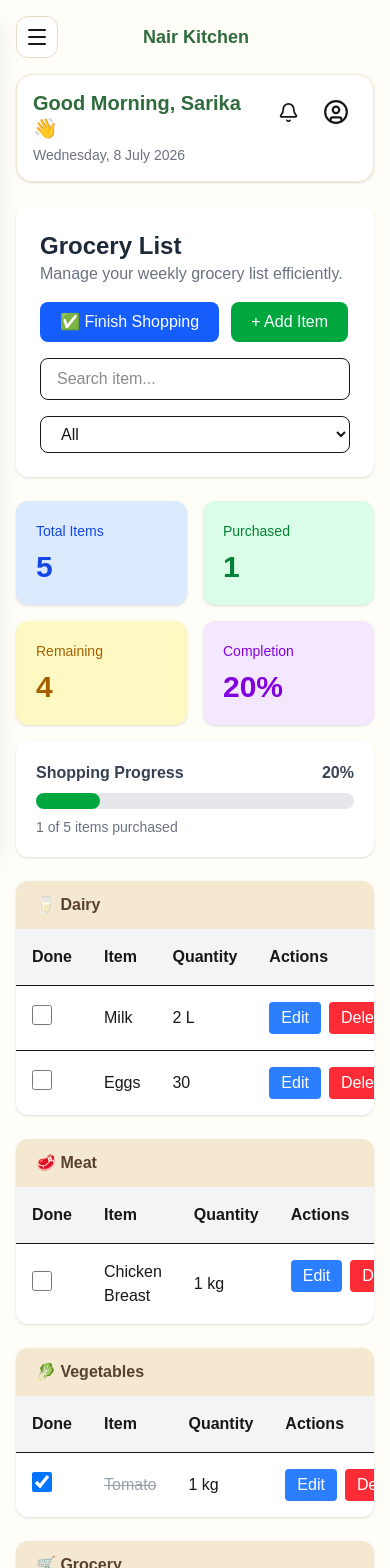
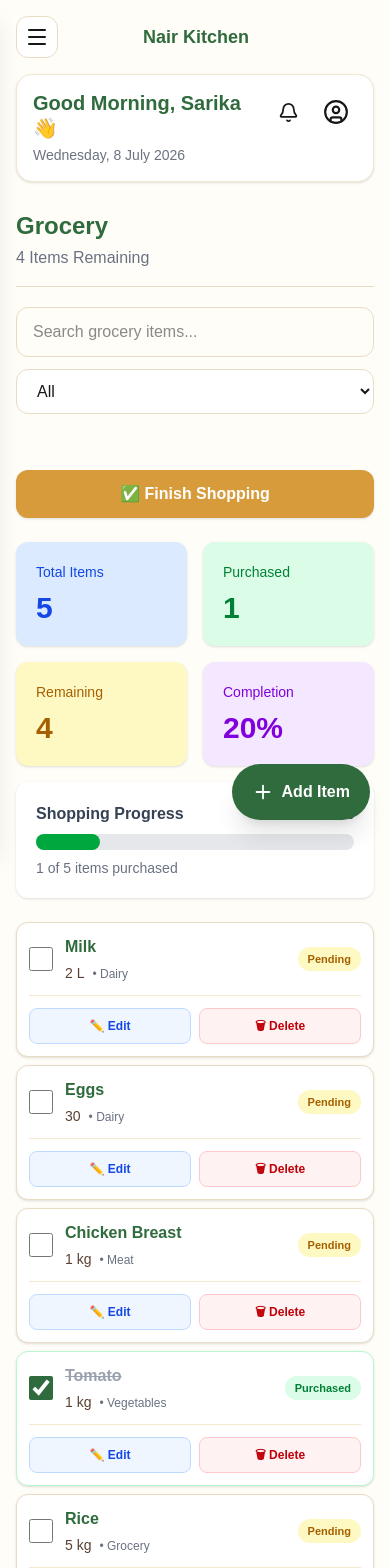
Before and after one commit to sarikashyamraj/nair-kitchen, a Next.js app: page /grocery in a window 390 px wide. Shown: the top 1568 px of the page. Built offline with nearby package versions, Linux system fonts and the light colour scheme.

Commit message:
Sprint 2.4: Complete mobile Grocery experience

```diff
--- a/app/grocery/page.tsx
+++ b/app/grocery/page.tsx
@@ -1,19 +1,44 @@
 "use client";
-import Toast from "../../components/common/Toast";
+
 import { useState } from "react";
 
 import AppLayout from "../../components/AppLayout";
+import Toast from "../../components/common/Toast";
+
 import ShoppingHeader from "../../components/shopping/ShoppingHeader";
 import ShoppingStats from "../../components/shopping/ShoppingStats";
 import ShoppingTable from "../../components/shopping/ShoppingTable";
 import ShoppingForm from "../../components/shopping/ShoppingForm";
 
+import MobilePageHeader from "../../components/mobile/MobilePageHeader";
+import MobileSearchBar from "../../components/mobile/MobileSearchBar";
+import MobileFAB from "../../components/mobile/MobileFAB";
+
 import { ShoppingItem } from "../../types/shopping";
 import { useKitchen } from "../../context/KitchenContext";
 import { updatePantryFromPurchasedItems } from "../../services/finishShopping";
 
+const categories = [
+  "All",
+  "Vegetables",
+  "Fruits",
+  "Grains",
+  "Dairy",
+  "Meat",
+  "Seafood",
+  "Spices",
+  "Beverages",
+  "Snacks",
+  "Frozen",
+  "Bakery",
+  "Household",
+  "Grocery",
+  "Other",
+];
+
 export default function GroceryPage() {
   const { pantry, setPantry, shopping, setShopping } = useKitchen();
+
   const [toastMessage, setToastMessage] = useState("");
   const [isFormOpen, setIsFormOpen] = useState(false);
   const [isReviewOpen, setIsReviewOpen] = useState(false);
@@ -24,6 +49,19 @@ export default function GroceryPage() {
 
   const purchasedItems = shopping.filter((item) => item.purchased);
   const notPurchasedItems = shopping.filter((item) => !item.purchased);
+
+  function showToast(message: string) {
+    setToastMessage(message);
+
+    setTimeout(() => {
+      setToastMessage("");
+    }, 3000);
+  }
+
+  function openAddForm() {
+    setEditingItem(null);
+    setIsFormOpen(true);
+  }
 
   function handleFinishShopping() {
     if (purchasedItems.length === 0) {
@@ -39,32 +77,53 @@ export default function GroceryPage() {
 
     setPantry(result.updatedPantry);
     setShopping(result.remainingShopping);
-
     setIsReviewOpen(false);
 
     showToast(`${result.purchasedCount} purchased items added to Pantry.`);
   }
-  function showToast(message: string) {
-  setToastMessage(message);
 
-  setTimeout(() => {
-    setToastMessage("");
-  }, 3000);
-}
   return (
     <AppLayout>
       <div className="space-y-6">
+        {/* Sticky Mobile Header and Search */}
+<div className="sticky top-0 z-30 -mx-4 bg-[#FFFDF8] px-4 pb-3 pt-1 md:hidden">
+  <MobilePageHeader
+    title="Grocery"
+    subtitle={`${notPurchasedItems.length} Items Remaining`}
+  />
+
+  <div className="mt-3">
+    <MobileSearchBar
+      searchValue={searchTerm}
+      onSearchChange={setSearchTerm}
+      categoryValue={selectedCategory}
+      categories={categories}
+      onCategoryChange={setSelectedCategory}
+      placeholder="Search grocery items..."
+    />
+  </div>
+</div>
+
+{/* Desktop Header */}
+<div className="hidden md:block">
   <ShoppingHeader
-          onAdd={() => {
-            setEditingItem(null);
-            setIsFormOpen(true);
-          }}
+    onAdd={openAddForm}
     onFinishShopping={handleFinishShopping}
     searchTerm={searchTerm}
     setSearchTerm={setSearchTerm}
     selectedCategory={selectedCategory}
     setSelectedCategory={setSelectedCategory}
   />
+</div>
+
+        {/* Mobile Finish Shopping */}
+        <button
+          type="button"
+          onClick={handleFinishShopping}
+          className="w-full rounded-xl bg-[#D89B3C] px-4 py-3 font-semibold text-white shadow-sm md:hidden"
+        >
+          ✅ Finish Shopping
+        </button>
 
         <ShoppingStats items={shopping} />
 
@@ -92,19 +151,19 @@ export default function GroceryPage() {
         )}
 
         {isReviewOpen && (
-          <div className="fixed inset-0 bg-black/40 flex items-center justify-center z-50">
-            <div className="bg-white rounded-2xl shadow-xl p-8 w-full max-w-2xl max-h-[90vh] overflow-y-auto">
+          <div className="fixed inset-0 z-50 flex items-center justify-center bg-black/40">
+            <div className="max-h-[90vh] w-full max-w-2xl overflow-y-auto rounded-2xl bg-white p-6 shadow-xl sm:p-8">
               <h2 className="text-2xl font-bold text-[#2F6B3C]">
                 ✅ Shopping Review
               </h2>
 
-              <p className="text-gray-600 mt-2">
+              <p className="mt-2 text-gray-600">
                 Review purchased and pending items before updating Pantry.
               </p>
 
-              <div className="grid md:grid-cols-2 gap-6 mt-6">
+              <div className="mt-6 grid gap-6 md:grid-cols-2">
                 <div>
-                  <h3 className="font-bold text-green-700 mb-3">
+                  <h3 className="mb-3 font-bold text-green-700">
                     Purchased Items
                   </h3>
 
@@ -113,7 +172,10 @@ export default function GroceryPage() {
                   ) : (
                     <ul className="space-y-2">
                       {purchasedItems.map((item) => (
-                        <li key={item.id} className="bg-green-50 p-3 rounded-xl">
+                        <li
+                          key={item.id}
+                          className="rounded-xl bg-green-50 p-3"
+                        >
                           ✔ {item.name} - {item.quantity}
                         </li>
                       ))}
@@ -122,7 +184,7 @@ export default function GroceryPage() {
                 </div>
 
                 <div>
-                  <h3 className="font-bold text-yellow-700 mb-3">
+                  <h3 className="mb-3 font-bold text-yellow-700">
                     Not Purchased
                   </h3>
 
@@ -131,7 +193,10 @@ export default function GroceryPage() {
                   ) : (
                     <ul className="space-y-2">
                       {notPurchasedItems.map((item) => (
-                        <li key={item.id} className="bg-yellow-50 p-3 rounded-xl">
+                        <li
+                          key={item.id}
+                          className="rounded-xl bg-yellow-50 p-3"
+                        >
                           ○ {item.name} - {item.quantity}
                         </li>
                       ))}
@@ -140,17 +205,19 @@ export default function GroceryPage() {
                 </div>
               </div>
 
-              <div className="flex justify-end gap-3 mt-8">
+              <div className="mt-8 flex justify-end gap-3">
                 <button
+                  type="button"
                   onClick={() => setIsReviewOpen(false)}
-                  className="px-5 py-2 rounded-xl border"
+                  className="rounded-xl border px-5 py-2"
                 >
                   Cancel
                 </button>
 
                 <button
+                  type="button"
                   onClick={handleUpdatePantry}
-                  className="px-5 py-2 rounded-xl bg-[#2F6B3C] text-white"
+                  className="rounded-xl bg-[#2F6B3C] px-5 py-2 text-white"
                 >
                   Update Pantry
                 </button>
@@ -159,7 +226,10 @@ export default function GroceryPage() {
           </div>
         )}
       </div>
+
       {toastMessage && <Toast message={toastMessage} />}
+
+      <MobileFAB label="Add Item" onClick={openAddForm} />
     </AppLayout>
   );
 }
--- /dev/null
+++ b/components/shopping/ShoppingDesktopTable.tsx
@@ -0,0 +1,104 @@
+import { ShoppingItem } from "../../types/shopping";
+import { groupShoppingItems } from "../../lib/groupShoppingItems";
+
+type ShoppingDesktopTableProps = {
+  items: ShoppingItem[];
+  onTogglePurchased: (id: string) => void;
+  onEdit: (item: ShoppingItem) => void;
+  onDelete: (id: string) => void;
+};
+
+const categoryIcons: Record<string, string> = {
+  Vegetables: "🥬",
+  Fruits: "🍎",
+  Grains: "🌾",
+  Dairy: "🥛",
+  Meat: "🥩",
+  Seafood: "🐟",
+  Spices: "🧂",
+  Beverages: "🥤",
+  Snacks: "🍿",
+  Frozen: "❄️",
+  Bakery: "🍞",
+  Household: "🧼",
+  Grocery: "🛒",
+  Other: "📦",
+};
+
+export default function ShoppingDesktopTable({
+  items,
+  onTogglePurchased,
+  onEdit,
+  onDelete,
+}: ShoppingDesktopTableProps) {
+  const groupedItems = groupShoppingItems(items);
+
+  return (
+    <div className="hidden space-y-6 md:block">
+      {Object.entries(groupedItems).map(([category, categoryItems]) => (
+        <div
+          key={category}
+          className="overflow-hidden rounded-xl bg-white shadow"
+        >
+          <div className="bg-[#F4E8D0] px-5 py-3 font-bold text-[#5A4032]">
+            {categoryIcons[category] || "📦"} {category}
+          </div>
+
+          <table className="w-full">
+            <thead className="bg-gray-100">
+              <tr className="text-left">
+                <th className="p-4">Done</th>
+                <th className="p-4">Item</th>
+                <th className="p-4">Quantity</th>
+                <th className="p-4">Actions</th>
+              </tr>
+            </thead>
+
+            <tbody>
+              {categoryItems.map((item) => (
+                <tr key={item.id} className="border-t hover:bg-gray-50">
+                  <td className="p-4">
+                    <input
+                      type="checkbox"
+                      checked={item.purchased}
+                      onChange={() => onTogglePurchased(item.id)}
+                      className="h-5 w-5"
+                    />
+                  </td>
+
+                  <td
+                    className={`p-4 ${
+                      item.purchased ? "text-gray-400 line-through" : ""
+                    }`}
+                  >
+                    {item.name}
+                  </td>
+
+                  <td className="p-4">{item.quantity}</td>
+
+                  <td className="flex gap-2 p-4">
+                    <button
+                      type="button"
+                      onClick={() => onEdit(item)}
+                      className="rounded bg-blue-500 px-3 py-1 text-white hover:bg-blue-600"
+                    >
+                      Edit
+                    </button>
+
+                    <button
+                      type="button"
+                      onClick={() => onDelete(item.id)}
+                      className="rounded bg-red-500 px-3 py-1 text-white hover:bg-red-600"
+                    >
+                      Delete
+                    </button>
+                  </td>
+                </tr>
+              ))}
+            </tbody>
+          </table>
+        </div>
+      ))}
+    </div>
+  );
+}
--- /dev/null
+++ b/components/shopping/ShoppingMobileCards.tsx
@@ -0,0 +1,87 @@
+import { ShoppingItem } from "../../types/shopping";
+
+type ShoppingMobileCardsProps = {
+  items: ShoppingItem[];
+  onTogglePurchased: (id: string) => void;
+  onEdit: (item: ShoppingItem) => void;
+  onDelete: (id: string) => void;
+};
+
+export default function ShoppingMobileCards({
+  items,
+  onTogglePurchased,
+  onEdit,
+  onDelete,
+}: ShoppingMobileCardsProps) {
+  return (
+    <div className="space-y-2 md:hidden">
+      {items.map((item) => (
+        <article
+          key={item.id}
+          className={`rounded-xl border bg-white px-3 py-3 shadow-sm ${
+            item.purchased
+              ? "border-green-200 bg-green-50/40"
+              : "border-[#EADCC4]"
+          }`}
+        >
+          <div className="flex items-center gap-3">
+            <input
+              type="checkbox"
+              checked={item.purchased}
+              onChange={() => onTogglePurchased(item.id)}
+              className="h-6 w-6 shrink-0 accent-[#2F6B3C]"
+              aria-label={`Mark ${item.name} as purchased`}
+            />
+
+            <div className="min-w-0 flex-1">
+              <h3
+                className={`truncate text-base font-bold ${
+                  item.purchased
+                    ? "text-gray-400 line-through"
+                    : "text-[#2F6B3C]"
+                }`}
+              >
+                {item.name}
+              </h3>
+
+              <p className="mt-1 text-sm text-[#5A4032]">
+                {item.quantity}
+                <span className="ml-2 text-xs text-gray-500">
+                  • {item.category}
+                </span>
+              </p>
+            </div>
+
+            <span
+              className={`shrink-0 rounded-full px-2.5 py-1 text-[11px] font-semibold ${
+                item.purchased
+                  ? "bg-green-100 text-green-700"
+                  : "bg-yellow-100 text-yellow-700"
+              }`}
+            >
+              {item.purchased ? "Purchased" : "Pending"}
+            </span>
+          </div>
+
+          <div className="mt-3 flex gap-2 border-t border-[#F4E8D0] pt-3">
+            <button
+              type="button"
+              onClick={() => onEdit(item)}
+              className="min-h-9 flex-1 rounded-lg border border-blue-200 bg-blue-50 px-3 text-xs font-semibold text-blue-700"
+            >
+              ✏️ Edit
+            </button>
+
+            <button
+              type="button"
+              onClick={() => onDelete(item.id)}
+              className="min-h-9 flex-1 rounded-lg border border-red-200 bg-red-50 px-3 text-xs font-semibold text-red-700"
+            >
+              🗑 Delete
+            </button>
+          </div>
+        </article>
+      ))}
+    </div>
+  );
+}
--- a/components/shopping/ShoppingTable.tsx
+++ b/components/shopping/ShoppingTable.tsx
@@ -1,5 +1,6 @@
 import { ShoppingItem } from "../../types/shopping";
-import { groupShoppingItems } from "../../lib/groupShoppingItems";
+import ShoppingDesktopTable from "./ShoppingDesktopTable";
+import ShoppingMobileCards from "./ShoppingMobileCards";
 
 interface ShoppingTableProps {
   items: ShoppingItem[];
@@ -8,23 +9,6 @@ interface ShoppingTableProps {
   searchTerm: string;
   selectedCategory: string;
 }
-
-const categoryIcons: Record<string, string> = {
-  Vegetables: "🥬",
-  Fruits: "🍎",
-  Grains: "🌾",
-  Dairy: "🥛",
-  Meat: "🥩",
-  Seafood: "🐟",
-  Spices: "🧂",
-  Beverages: "🥤",
-  Snacks: "🍿",
-  Frozen: "❄️",
-  Bakery: "🍞",
-  Household: "🧼",
-  Grocery: "🛒",
-  Other: "📦",
-};
 
 export default function ShoppingTable({
   items,
@@ -36,7 +20,7 @@ export default function ShoppingTable({
   const filteredItems = items.filter((item) => {
     const matchesSearch = item.name
       .toLowerCase()
-      .includes(searchTerm.toLowerCase());
+      .includes(searchTerm.trim().toLowerCase());
 
     const matchesCategory =
       selectedCategory === "All" || item.category === selectedCategory;
@@ -44,9 +28,7 @@ export default function ShoppingTable({
     return matchesSearch && matchesCategory;
   });
 
-  const groupedItems = groupShoppingItems(filteredItems);
-
-  const togglePurchased = (id: string) => {
+  function togglePurchased(id: string) {
     setItems(
       items.map((item) =>
         item.id === id
@@ -54,89 +36,37 @@ export default function ShoppingTable({
           : item
       )
     );
-  };
+  }
 
-  const deleteItem = (id: string) => {
+  function deleteItem(id: string) {
     if (!confirm("Delete this item?")) return;
 
     setItems(items.filter((item) => item.id !== id));
-  };
+  }
+
+  if (filteredItems.length === 0) {
+    return (
+      <div className="rounded-xl bg-white p-8 text-center text-gray-500 shadow">
+        No grocery items found.
+      </div>
+    );
+  }
 
   return (
-    <div className="space-y-6">
-      {filteredItems.length === 0 ? (
-        <div className="bg-white rounded-xl shadow p-8 text-center text-gray-500">
-          No grocery items found.
-        </div>
-      ) : (
-        Object.entries(groupedItems).map(([category, categoryItems]) => (
-          <div
-            key={category}
-            className="bg-white rounded-xl shadow overflow-hidden"
-          >
-            <div className="bg-[#F4E8D0] px-5 py-3 font-bold text-[#5A4032]">
-              {categoryIcons[category] || "📦"} {category}
-            </div>
+    <>
+      <ShoppingMobileCards
+        items={filteredItems}
+        onTogglePurchased={togglePurchased}
+        onEdit={onEdit}
+        onDelete={deleteItem}
+      />
 
-            <table className="w-full">
-              <thead className="bg-gray-100">
-                <tr className="text-left">
-                  <th className="p-4">Done</th>
-                  <th className="p-4">Item</th>
-                  <th className="p-4">Quantity</th>
-                  <th className="p-4">Actions</th>
-                </tr>
-              </thead>
-
-              <tbody>
-                {categoryItems.map((item) => (
-                  <tr
-                    key={item.id}
-                    className="border-t hover:bg-gray-50"
-                  >
-                    <td className="p-4">
-                      <input
-                        type="checkbox"
-                        checked={item.purchased}
-                        onChange={() => togglePurchased(item.id)}
-                        className="w-5 h-5"
-                      />
-                    </td>
-
-                    <td
-                      className={`p-4 ${
-                        item.purchased
-                          ? "line-through text-gray-400"
-                          : ""
-                      }`}
-                    >
-                      {item.name}
-                    </td>
-
-                    <td className="p-4">{item.quantity}</td>
-
-                    <td className="p-4 flex gap-2">
-                      <button
-                        onClick={() => onEdit(item)}
-                        className="bg-blue-500 hover:bg-blue-600 text-white px-3 py-1 rounded"
-                      >
-                        Edit
-                      </button>
-
-                      <button
-                        onClick={() => deleteItem(item.id)}
-                        className="bg-red-500 hover:bg-red-600 text-white px-3 py-1 rounded"
-                      >
-                        Delete
-                      </button>
-                    </td>
-                  </tr>
-                ))}
-              </tbody>
-            </table>
-          </div>
-        ))
-      )}
-    </div>
+      <ShoppingDesktopTable
+        items={filteredItems}
+        onTogglePurchased={togglePurchased}
+        onEdit={onEdit}
+        onDelete={deleteItem}
+      />
+    </>
   );
 }
```
Lines whose indentation alone changed are shown as unchanged.
